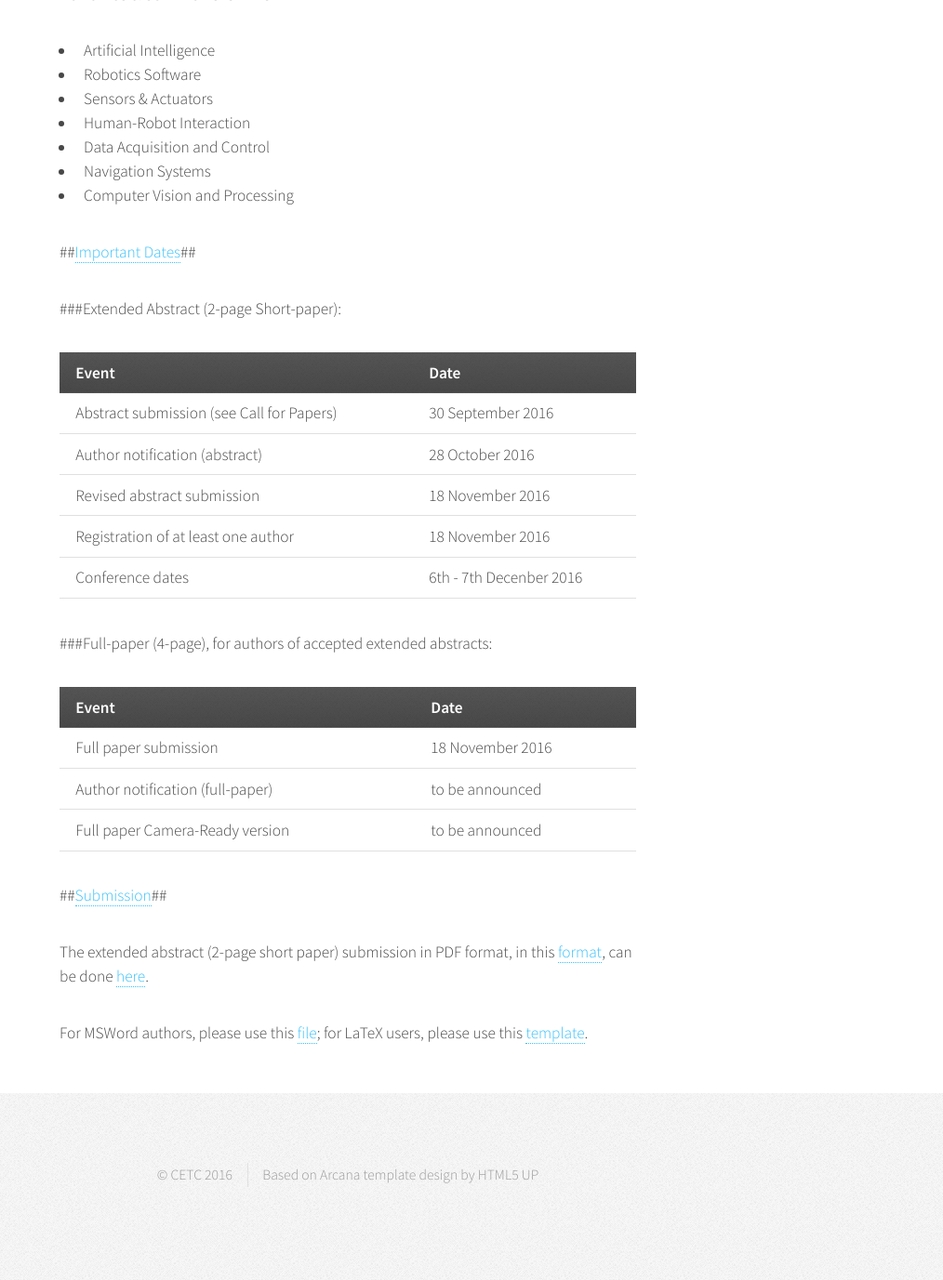
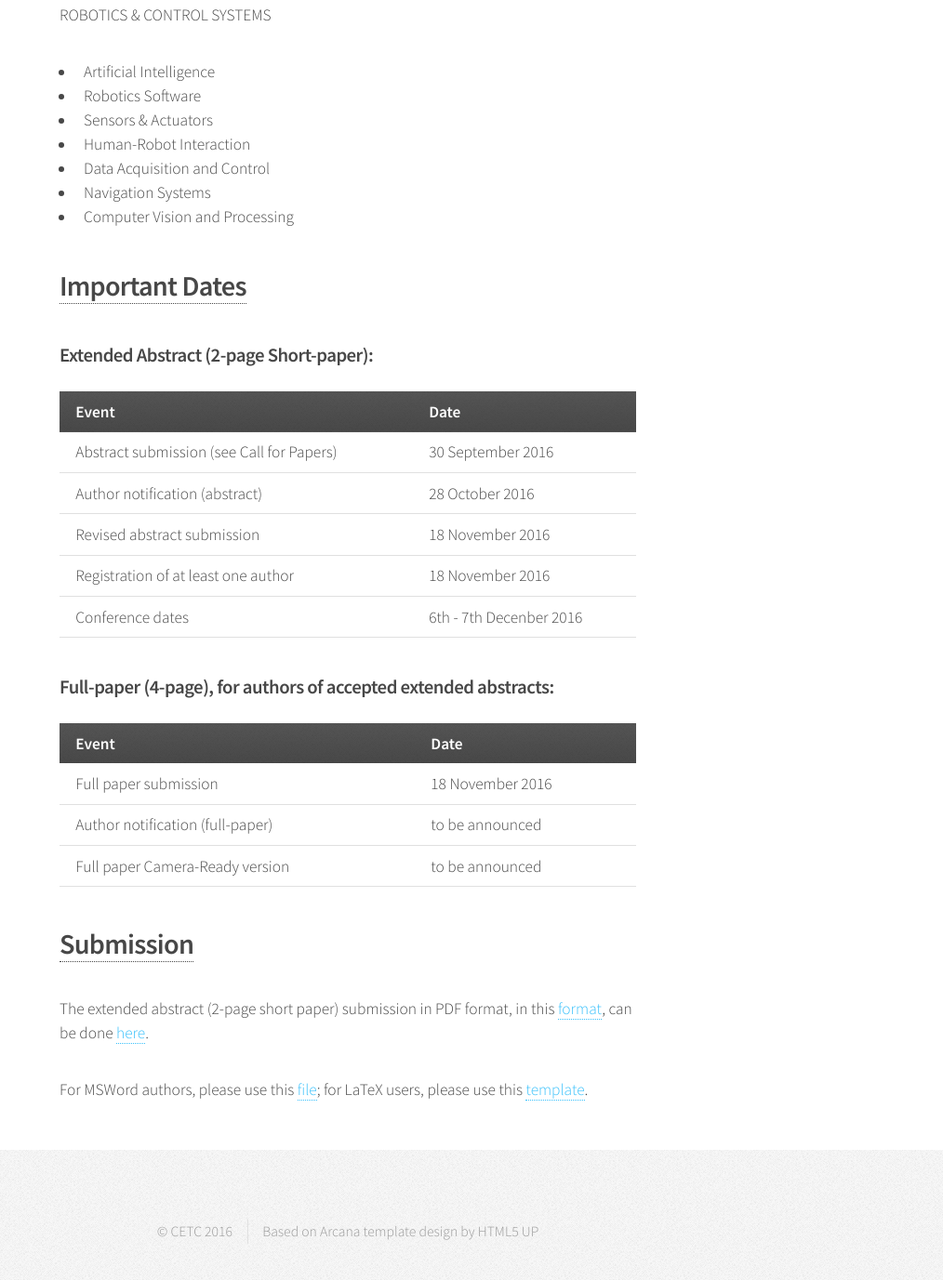
Before and after one commit to cetc2016/cetc2016.github.io, a Jekyll site: the page built from callforpapers.md, in a window 1280 px wide and 1400 px high, scrolled down 2278 px. Shown: the top 1377 px of the window at 93% size, without its empty margins (266-1280 px from the left). Built offline with Jekyll 4.4.1, drawn with Linux system fonts in a browser that asks for light colours.

Commit message:
Fix Bug on heading format. New version requires a space after sharp symbol

```diff
--- a/callforpapers.md
+++ b/callforpapers.md
@@ -4,7 +4,7 @@
 menu: call-for-papers
 ---
 
-##<a name="call-for-papers-topics">Conference Topics</a>##
+## <a name="call-for-papers-topics">Conference Topics</a>
 
 We invite submissions in the topics given below. Papers in topics not listed but
 related to Electronics, Telecommunications and Computers will also be considered
@@ -81,9 +81,9 @@
 * Computer Vision and Processing
 
 
-##<a name="call-for-papers-dates">Important Dates</a>##
+## <a name="call-for-papers-dates">Important Dates</a>
 
-###Extended Abstract (2-page Short-paper):
+### Extended Abstract (2-page Short-paper):
 
 {:.default}
 | Event    |      Date     |
@@ -94,7 +94,7 @@
 |Registration of at least one author | 18 November 2016|
 |Conference dates| 6th - 7th Decenber 2016|
 
-###Full-paper (4-page), for authors of accepted extended abstracts:
+### Full-paper (4-page), for authors of accepted extended abstracts:
 
 {:.default}
 | Event    |      Date     |
@@ -103,7 +103,7 @@
 |Author notification (full-paper)|to be announced|
 |Full paper Camera-Ready version|to be announced|
 
-##<a name="call-for-papers-submission">Submission</a>##
+## <a name="call-for-papers-submission">Submission</a>
 
 The extended abstract (2-page short paper) submission in PDF format, in this
 [format](/resources/CETC_template.pdf),
```
Also changed, not shown: attending.md (+2 -2 lines), program.md (+2 -2 lines), registration.md (+2 -2 lines).
